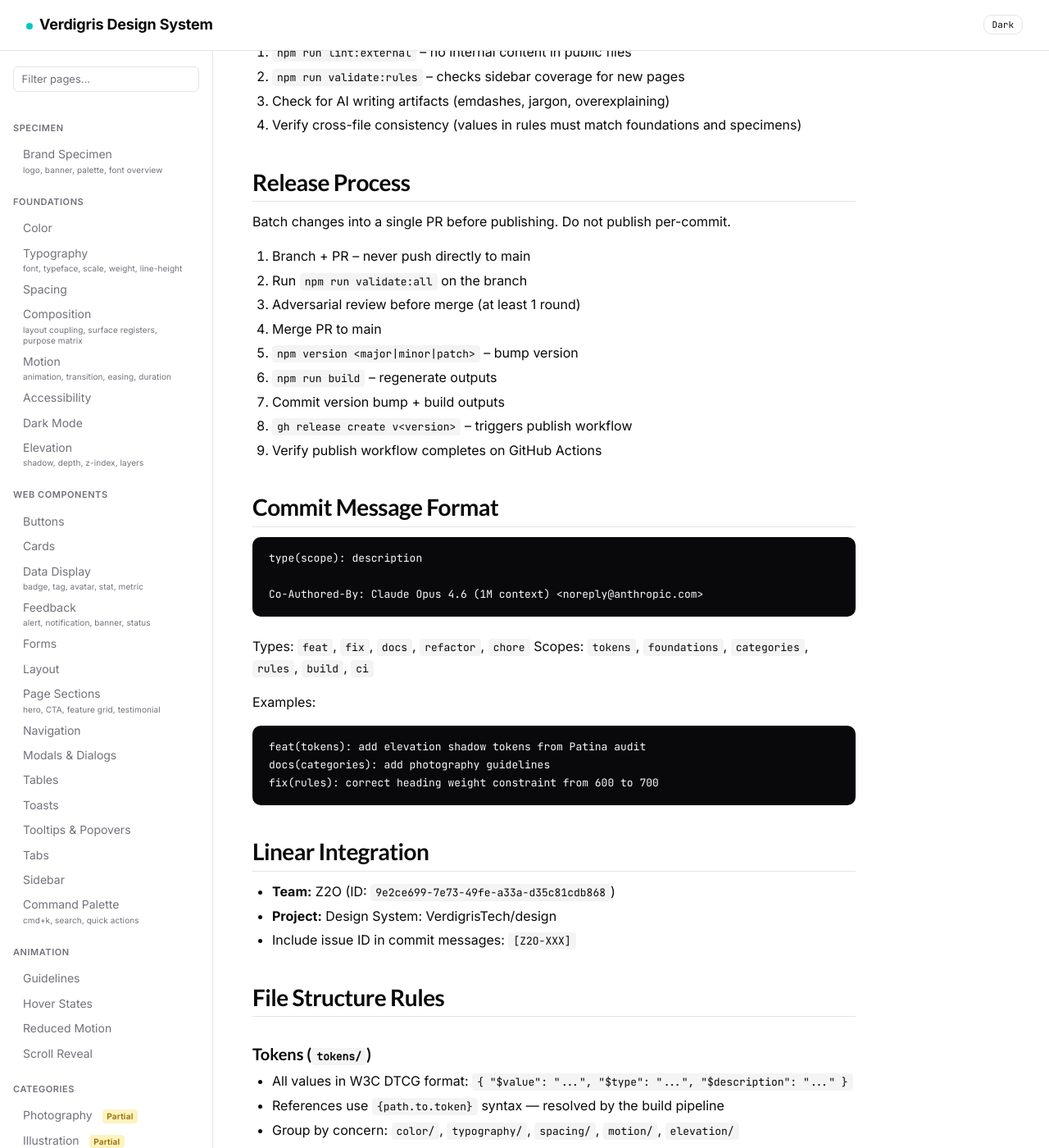
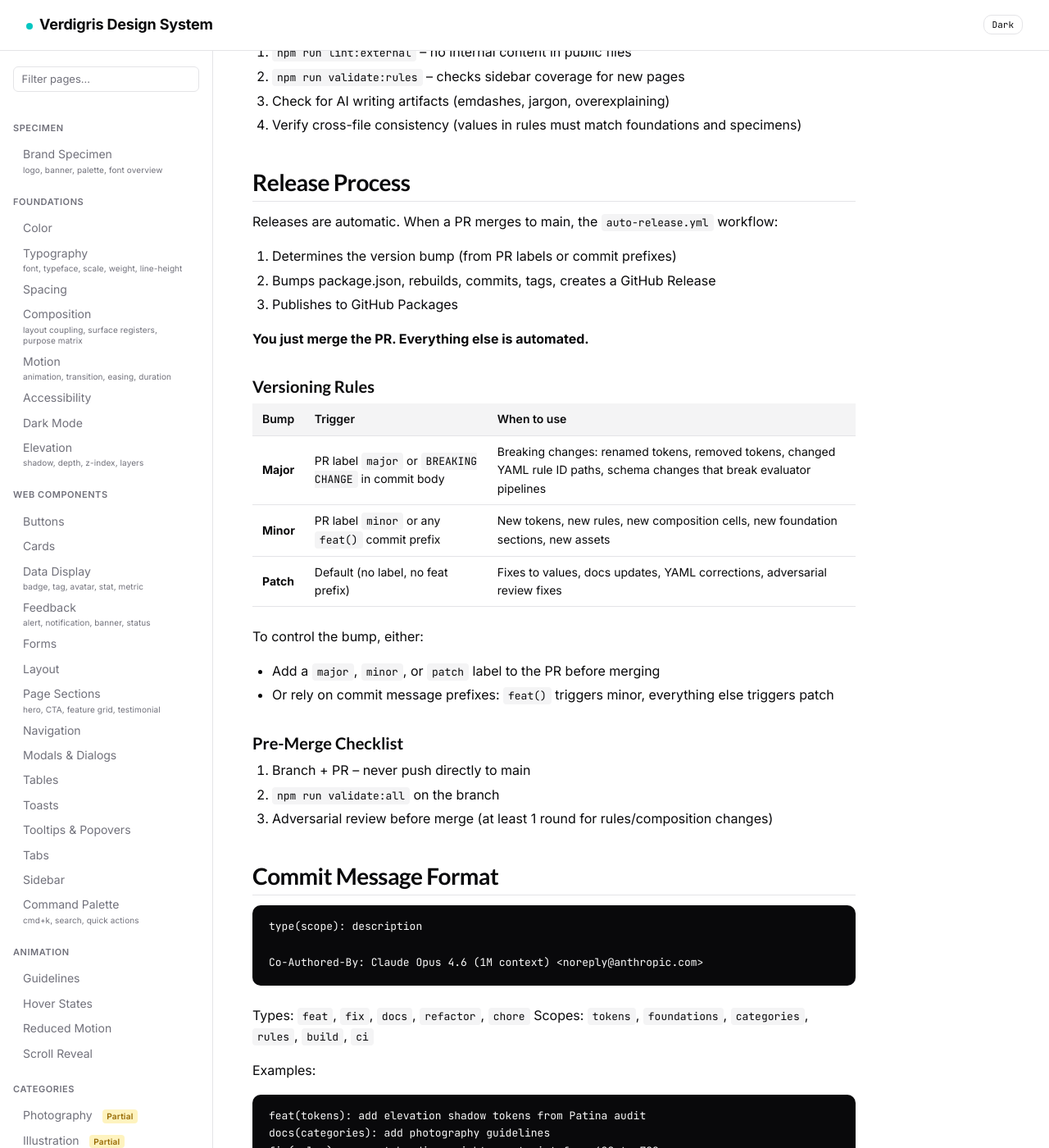
Before and after one commit to VerdigrisTech/design, a Jekyll site: the page built from CLAUDE.md, in a window 1280 px wide and 1400 px high, scrolled down 1326 px. Shown: the whole window at 82% size. Built offline with Jekyll 4.4.1, drawn with Linux system fonts in a browser that asks for light colours; our own code applies the rules of GitHub Pages for plain Markdown files.

Commit message:
feat(ci): auto-release on PR merge with semver from labels/commits
Merging a PR to main now automatically:
- Determines bump from PR labels (major/minor/patch) or commit
  prefixes (feat = minor, everything else = patch, BREAKING CHANGE
  in body = major)
- Bumps package.json, rebuilds, commits, tags
- Creates GitHub Release with auto-generated notes
- Publishes to GitHub Packages

No more manual version bumps, builds, or release creation.

Also updates CLAUDE.md release process documentation to reflect
the automated workflow and versioning rules.

Co-Authored-By: Claude Opus 4.6 (1M context) <noreply@anthropic.com>

```diff
--- a/CLAUDE.md
+++ b/CLAUDE.md
@@ -45,17 +45,30 @@ Before every commit that changes content (foundations, specimens, examples):
 
 ## Release Process
 
-Batch changes into a single PR before publishing. Do not publish per-commit.
+Releases are automatic. When a PR merges to main, the `auto-release.yml` workflow:
+1. Determines the version bump (from PR labels or commit prefixes)
+2. Bumps package.json, rebuilds, commits, tags, creates a GitHub Release
+3. Publishes to GitHub Packages
+
+**You just merge the PR. Everything else is automated.**
+
+### Versioning Rules
+
+| Bump | Trigger | When to use |
+|------|---------|------------|
+| **Major** | PR label `major` or `BREAKING CHANGE` in commit body | Breaking changes: renamed tokens, removed tokens, changed YAML rule ID paths, schema changes that break evaluator pipelines |
+| **Minor** | PR label `minor` or any `feat()` commit prefix | New tokens, new rules, new composition cells, new foundation sections, new assets |
+| **Patch** | Default (no label, no feat prefix) | Fixes to values, docs updates, YAML corrections, adversarial review fixes |
+
+To control the bump, either:
+- Add a `major`, `minor`, or `patch` label to the PR before merging
+- Or rely on commit message prefixes: `feat()` triggers minor, everything else triggers patch
+
+### Pre-Merge Checklist
 
 1. Branch + PR -- never push directly to main
-2. Run `npm run validate:all` on the branch
-3. Adversarial review before merge (at least 1 round)
-4. Merge PR to main
-5. `npm version <major|minor|patch>` -- bump version
-6. `npm run build` -- regenerate outputs
-7. Commit version bump + build outputs
-8. `gh release create v<version>` -- triggers publish workflow
-9. Verify publish workflow completes on GitHub Actions
+2. `npm run validate:all` on the branch
+3. Adversarial review before merge (at least 1 round for rules/composition changes)
 
 ## Commit Message Format
 
```
Also changed, not shown: .github/workflows/auto-release.yml (added).
